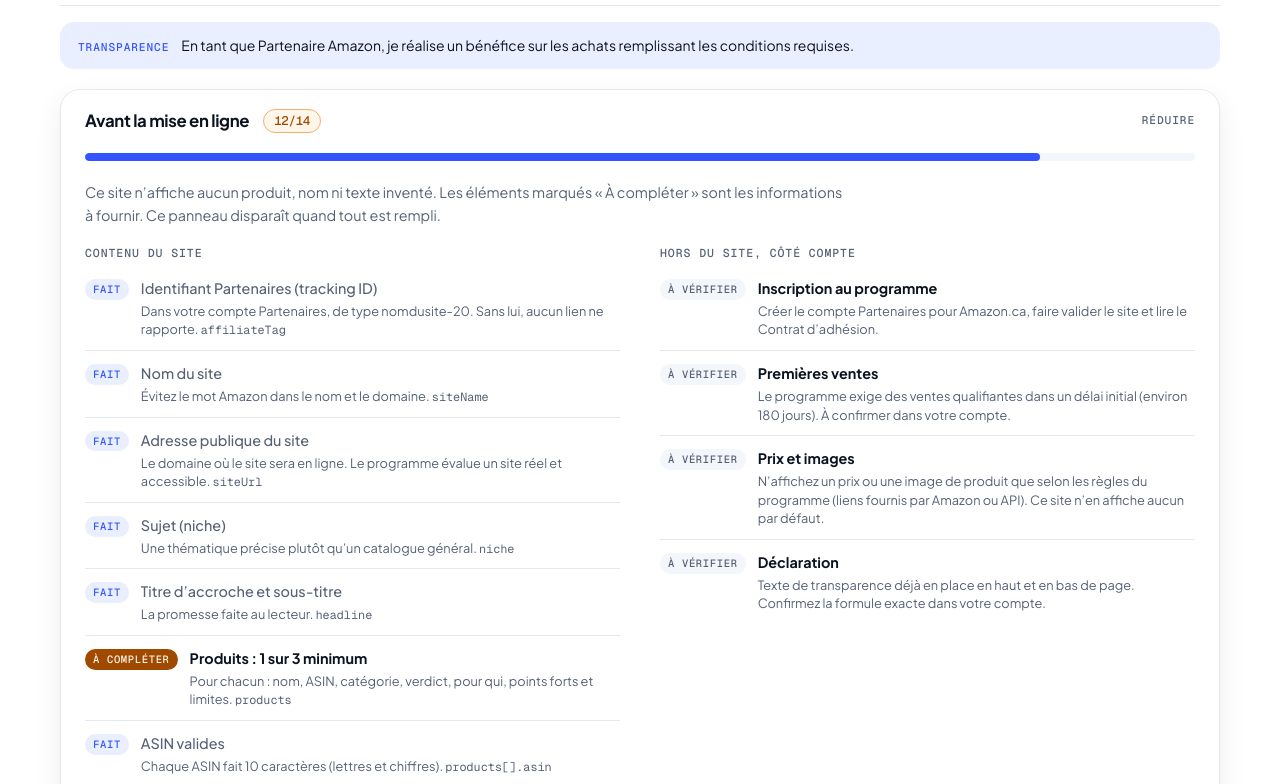
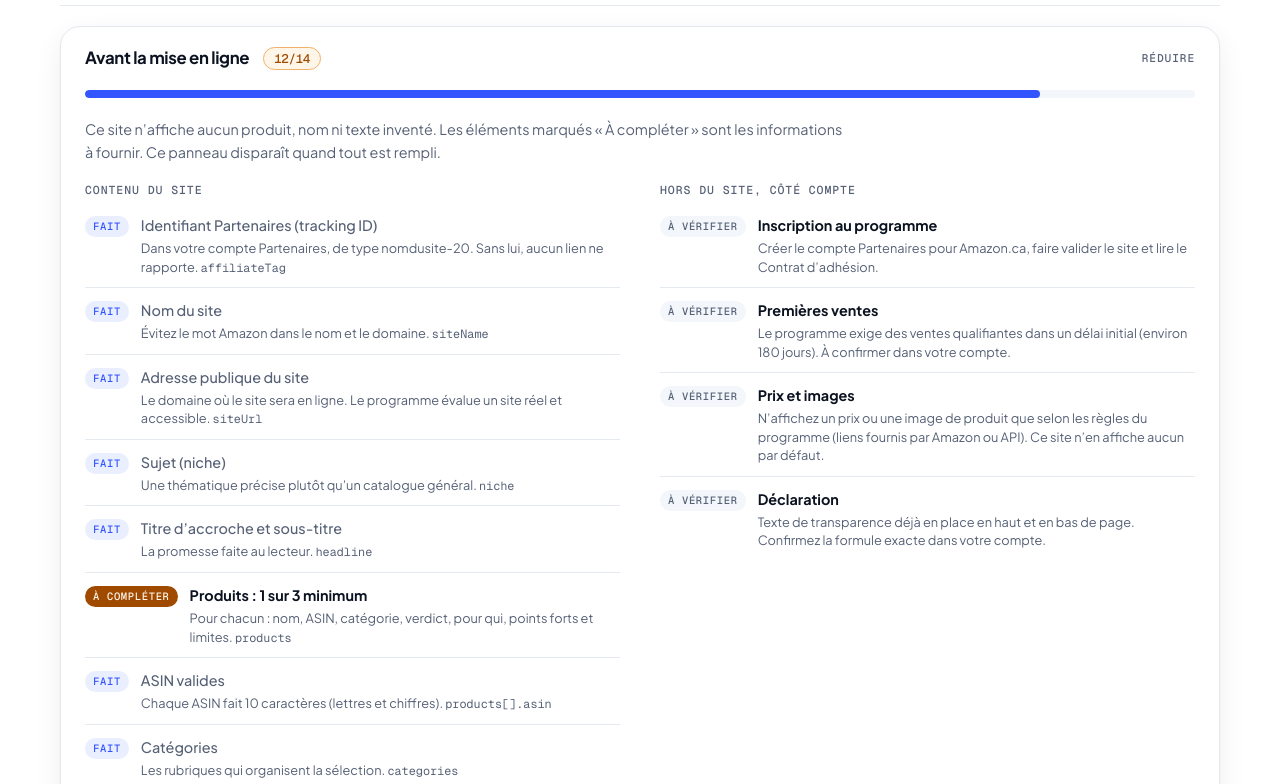
Before and after one commit to gravierttv/verdict, a plain HTML site: page index.html in a window 1280 px wide. Shown: the part 70-854 px from the top of the page. Drawn offline with nearby package versions, Linux system fonts and the light colour scheme.

Commit message:
Update index.html

```diff
--- a/index.html
+++ b/index.html
@@ -69,10 +69,6 @@ a:focus-visible, button:focus-visible, summary:focus-visible { outline: 2px soli
 .todo-tag { display: inline-block; vertical-align: middle; margin-right: 8px; padding: 1px 7px; border-radius: 999px; background: var(--todo); color: var(--todo-bg); font-family: var(--font-mono); font-size: 0.66rem; font-weight: 500; letter-spacing: 0.06em; text-transform: uppercase; line-height: 1.6; }
 .mono { font-family: var(--font-mono); }
 .label { font-family: var(--font-mono); font-size: 0.7rem; font-weight: 500; letter-spacing: 0.08em; text-transform: uppercase; color: var(--accent); }
-
-/* Transparence */
-.disclosure { display: flex; flex-wrap: wrap; align-items: baseline; gap: 4px 12px; margin-top: 16px; padding: 12px 18px; background: var(--accent-soft); border-radius: 14px; font-size: 0.875rem; }
-.disclosure span:last-child { min-width: 0; }
 
 /* Panneau de préparation */
 .setup { margin-top: 20px; background: var(--surface); border: 1px solid var(--line); border-radius: 20px; box-shadow: var(--shadow); }
@@ -333,9 +329,6 @@ function fmtDate(s) {
 /* ---------- En-tête, transparence, accroche ---------- */
 $("brand").innerHTML = has(C.siteName) ? esc(C.siteName) : todo("Nom du site");
 document.title = has(C.siteName) ? C.siteName : "Vitrine de recommandations";
-
-$("disclosure").innerHTML =
-  `<span class="label">Transparence</span><span>${esc(C.disclosure)}</span>`;
 
 $("eyebrow").innerHTML = has(C.niche) ? esc(C.niche) : todo("Sujet du site");
 $("headline").innerHTML = has(C.headline) ? esc(C.headline) : todo("Votre promesse en une phrase");
```
